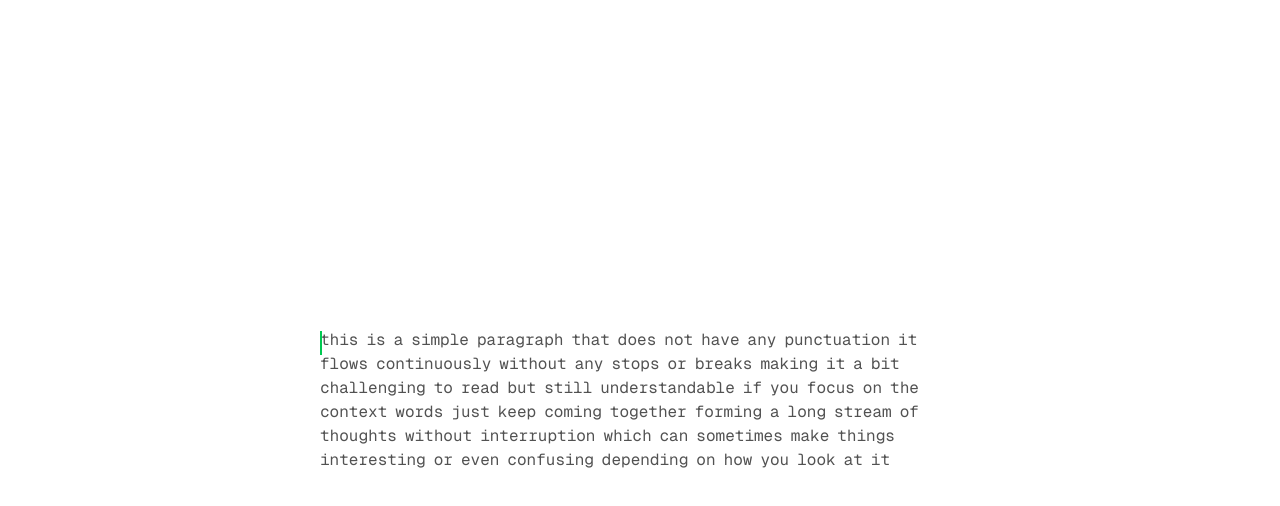
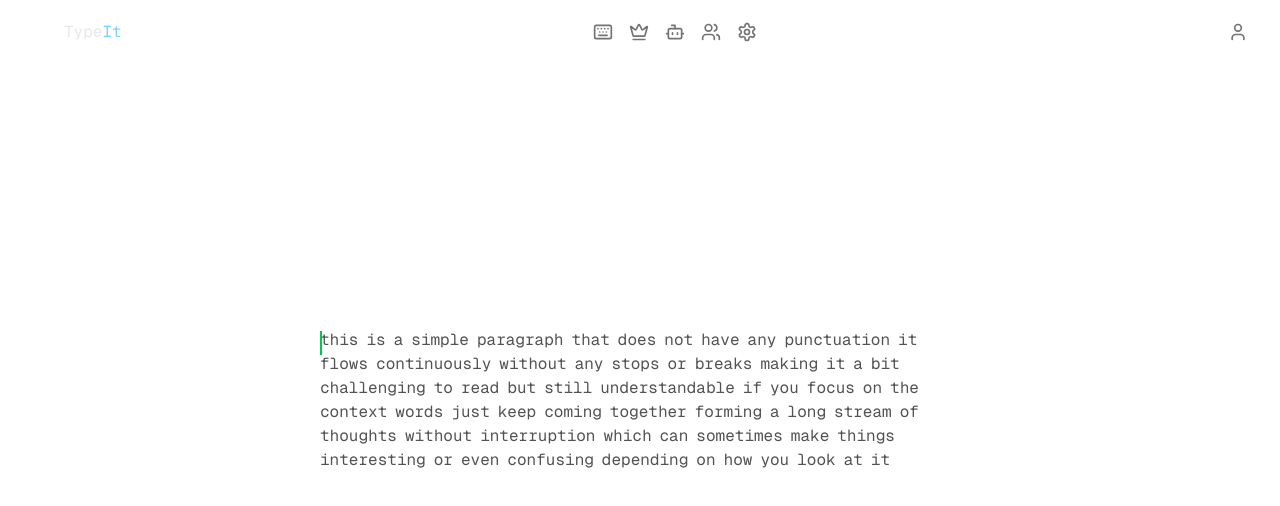
Before and after one commit to wtfdivyansh/typeIt, a Next.js app: page / in a window 1280 px wide. Shown: the top 506 px of the page. Built offline with nearby package versions, Linux system fonts and the light colour scheme.

Commit message:
add header

```diff
--- a/src/app/page.tsx
+++ b/src/app/page.tsx
@@ -1,9 +1,11 @@
+import Header from "@/components/header";
 import Typing from "@/components/typing";
 
 
 export default function Home(){
   return(
     <main className="w-full h-full">
+      <Header />
       <Typing/>
     </main>
   )
--- a/src/components/header.tsx
+++ b/src/components/header.tsx
@@ -1,7 +1,25 @@
+import { Bell, Bot, Crown, Keyboard, KeyboardIcon, Settings, User, Users } from "lucide-react"
+
 export default function Header() {
   return (
-    <div className="h-10 w-full fixed top-0 ">
-        <h1>TypeIt</h1>
+    <div className="h-10 w-full fixed top-0 flex flex-row p-8 justify-between items-center text-white">
+      <div className="flex flex-row justify-center items-center gap-x-2">
+        <KeyboardIcon className="text-white" />
+        <h1 className="flex font-mono text-gray-200 ">
+          Type<span className="text-sky-300">It</span>
+        </h1>
+      </div>
+      <div className="flex flex-row gap-x-4 text-gray-300">
+        <Keyboard className="w-5 h-5 hover:text-neutral-300 cursor-pointer text-neutral-500 hover:scale-110 transition-transform duration-200" />
+        <Crown className="w-5 h-5 hover:text-neutral-300 cursor-pointer text-neutral-500 hover:scale-110 transition-transform duration-200" />
+        <Bot className="w-5 h-5 hover:text-neutral-300 cursor-pointer text-neutral-500 hover:scale-110 transition-transform duration-200" />
+        <Users className="w-5 h-5 hover:text-neutral-300 cursor-pointer text-neutral-500 hover:scale-110 transition-transform duration-200" />
+        <Settings className="w-5 h-5 hover:text-neutral-300 cursor-pointer text-neutral-500 hover:scale-110 transition-transform duration-200" />
+      </div>
+
+      <div className="flex items-center gap-4">
+        <User className="w-5 h-5 hover:text-neutral-300 cursor-pointer text-neutral-500 hover:scale-110 transition-transform duration-200" />
+      </div>
     </div>
-  )
+  );
 }
```
